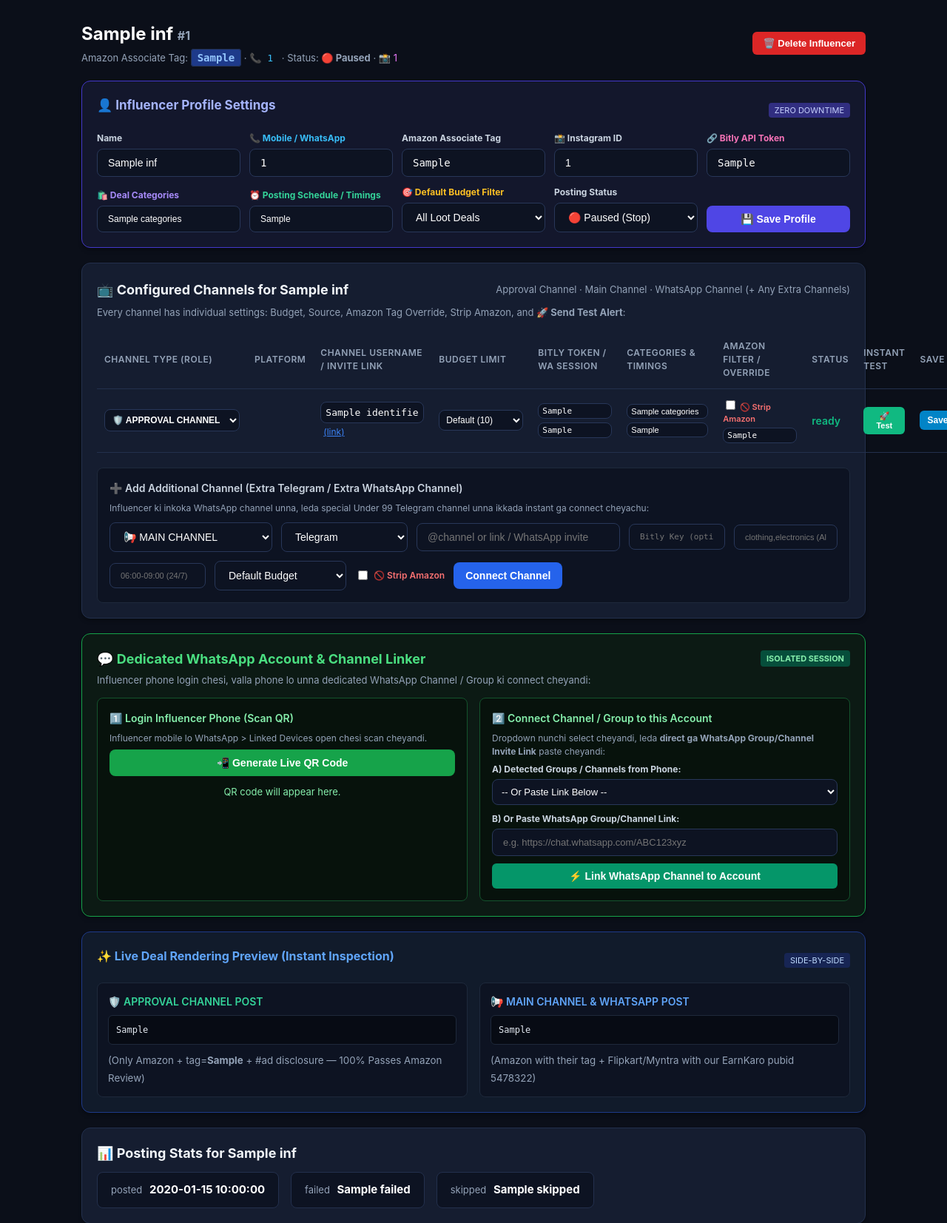
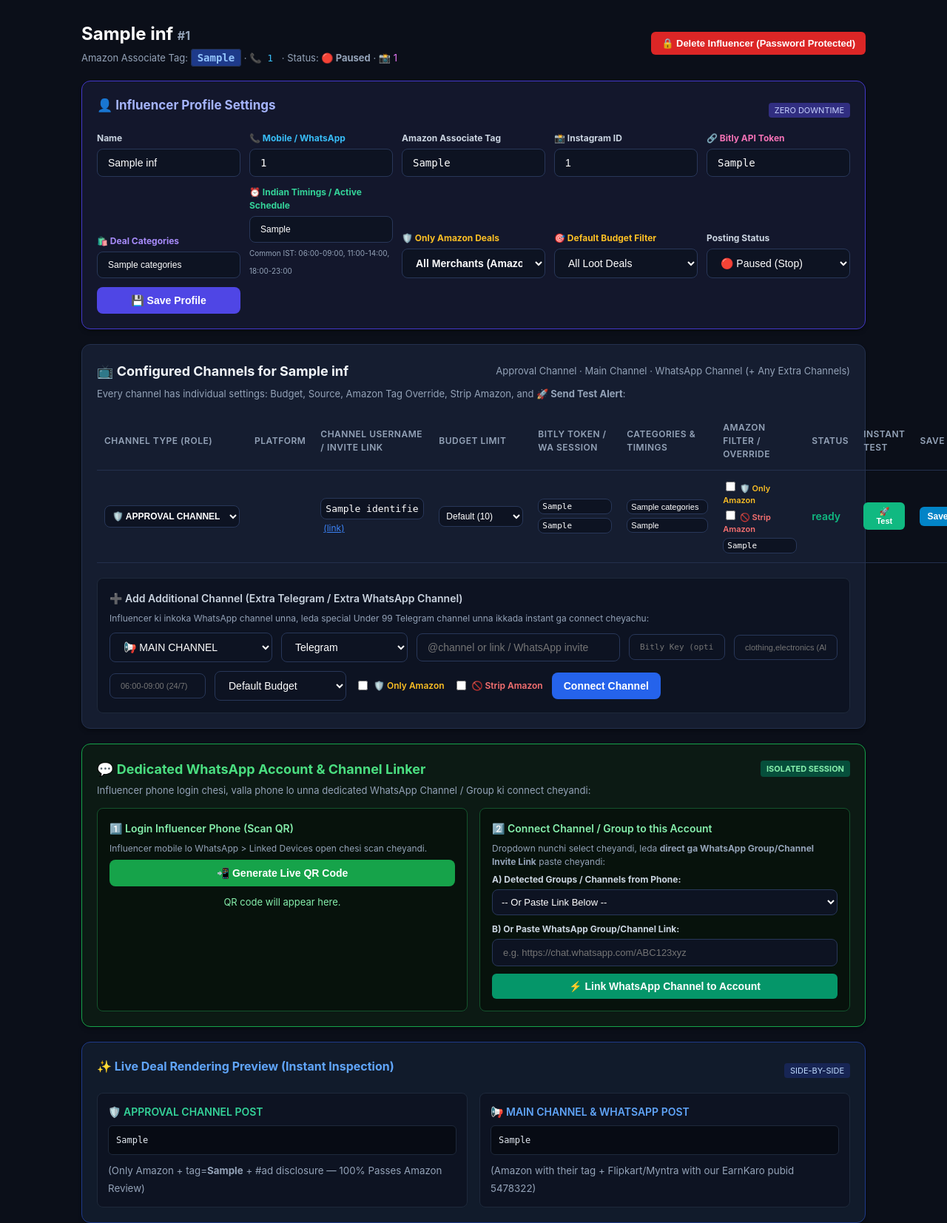
Before and after one commit to charanpendota98-prog/Influencers-deals, a Flask app: template dashboard/templates/influencer.html in a window 1280 px wide; the page is wider, and only the part inside the window is pictured. Shown: the part 59-1712 px from the top of that part at 74% size. Run offline with Flask 3, Linux system fonts and the light colour scheme; the template is opened without the code that fills it: most values are stand-ins (such as "Sample title", 1, 10 or a date in 2020); data that the repository does not hold is empty.

Commit message:
Add Indian timings multi-select, Only Amazon toggle per influencer/channel, and password-protected influencer deletion
Co-authored-by: arena-agent <297053741+arena-agent@users.noreply.github.com>

```diff
--- a/dashboard/app.py
+++ b/dashboard/app.py
@@ -81,7 +81,9 @@ def quick_add():
     bitly_key = request.form.get("bitly_api_key", "").strip()
     categories_list = request.form.getlist("categories")
     categories = ",".join(c.strip() for c in categories_list if c.strip())
-    schedule = request.form.get("posting_schedule", "").strip()
+    schedule_list = request.form.getlist("posting_schedule")
+    schedule = ",".join(s.strip() for s in schedule_list if s.strip()) or request.form.get("custom_schedule", "").strip()
+    only_amazon = request.form.get("only_amazon") == "1"
 
     approval_tg = request.form.get("approval_tg", "").strip()
     broadcast_tg = request.form.get("broadcast_tg", "").strip()
@@ -94,13 +96,15 @@ def quick_add():
     iid = db.add_influencer(name, tag, handle=handle, insta_id=insta,
                             phone_number=phone, price_filter=price_filt,
                             allowed_sources=allowed_src, bitly_api_key=bitly_key,
-                            categories=categories, posting_schedule=schedule)
+                            categories=categories, posting_schedule=schedule,
+                            only_amazon=only_amazon)
 
     # 1. Approval Channel
     if approval_tg:
         ident = clean_identifier(approval_tg)
         db.add_channel(iid, "telegram", ident, role="approval", status="ready",
-                       allowed_sources=allowed_src, categories=categories, posting_schedule=schedule)
+                       allowed_sources=allowed_src, categories=categories, posting_schedule=schedule,
+                       only_amazon=True)
 
     # 2. Broadcast Channel
     if broadcast_tg:
@@ -109,7 +113,8 @@ def quick_add():
                        strip_amazon=strip_amz_all,
                        price_filter=price_filt if price_filt != "all" else "",
                        allowed_sources=allowed_src, bitly_api_key=bitly_key,
-                       categories=categories, posting_schedule=schedule)
+                       categories=categories, posting_schedule=schedule,
+                       only_amazon=only_amazon)
 
     # 3. WhatsApp Channel/Group
     if whatsapp_id:
@@ -117,7 +122,8 @@ def quick_add():
                        strip_amazon=strip_amz_all,
                        price_filter=price_filt if price_filt != "all" else "",
                        allowed_sources=allowed_src, bitly_api_key=bitly_key,
-                       categories=categories, posting_schedule=schedule)
+                       categories=categories, posting_schedule=schedule,
+                       only_amazon=only_amazon)
 
     return redirect(url_for("influencer_detail", inf_id=iid))
 
@@ -134,7 +140,9 @@ def update_profile(inf_id):
     bitly_key = request.form.get("bitly_api_key", "").strip()
     categories_list = request.form.getlist("categories")
     categories = ",".join(c.strip() for c in categories_list if c.strip()) if categories_list else request.form.get("categories", "").strip()
-    schedule = request.form.get("posting_schedule", "").strip()
+    schedule_list = request.form.getlist("posting_schedule")
+    schedule = ",".join(s.strip() for s in schedule_list if s.strip()) or request.form.get("custom_schedule", "").strip()
+    only_amazon = request.form.get("only_amazon") == "1"
     notes = request.form.get("notes", "").strip()
     active_str = request.form.get("active")
     active = (active_str == "1") if active_str is not None else None
@@ -151,6 +159,7 @@ def update_profile(inf_id):
         bitly_api_key=bitly_key if bitly_key is not None else None,
         categories=categories if categories is not None else None,
         posting_schedule=schedule if schedule is not None else None,
+        only_amazon=only_amazon,
         notes=notes if notes else None,
         active=active,
     )
@@ -169,6 +178,7 @@ def update_channel_route(channel_id):
     bitly_key = request.form.get("bitly_api_key", "").strip()
     categories = request.form.get("categories", "").strip()
     schedule = request.form.get("posting_schedule", "").strip()
+    only_amz = request.form.get("only_amazon") == "1"
     strip_amz = request.form.get("strip_amazon") == "1"
 
     if ident:
@@ -186,6 +196,7 @@ def update_channel_route(channel_id):
         bitly_api_key=bitly_key,
         categories=categories,
         posting_schedule=schedule,
+        only_amazon=only_amz,
     )
     if inf_id:
         return redirect(url_for("influencer_detail", inf_id=int(inf_id)))
@@ -205,6 +216,7 @@ def add_manual_channel(inf_id):
     bitly_key = request.form.get("bitly_api_key", "").strip()
     categories = request.form.get("categories", "").strip()
     schedule = request.form.get("posting_schedule", "").strip()
+    only_amz = request.form.get("only_amazon") == "1"
     strip_amz = request.form.get("strip_amazon") == "1"
 
     if raw_ident:
@@ -224,6 +236,7 @@ def add_manual_channel(inf_id):
             bitly_api_key=bitly_key,
             categories=categories,
             posting_schedule=schedule,
+            only_amazon=only_amz,
         )
 
     return redirect(url_for("influencer_detail", inf_id=inf_id))
@@ -292,6 +305,9 @@ def delete_channel(channel_id):
 
 @app.route("/influencer/<int:inf_id>/delete", methods=["POST"])
 def delete_influencer(inf_id):
+    pwd = request.form.get("admin_password", "").strip()
+    if pwd != config.ADMIN_DELETE_PASSWORD:
+        return redirect(url_for("influencer_detail", inf_id=inf_id, err="invalid_password"))
     db.delete_influencer(inf_id)
     return redirect(url_for("index"))
 
--- a/dashboard/templates/influencer.html
+++ b/dashboard/templates/influencer.html
@@ -12,9 +12,13 @@
     </p>
   </div>
   <div>
-    <form method="post" action="{{ url_for('delete_influencer', inf_id=inf.id) }}" onsubmit="return confirm('Delete this influencer and all attached channels?');">
-      <button type="submit" style="background: #dc2626; color: white; padding: 8px 14px; border-radius: 6px; font-size: 13px;">🗑️ Delete Influencer</button>
+    <form method="post" action="{{ url_for('delete_influencer', inf_id=inf.id) }}" onsubmit="var p = prompt('Enter Admin Password to delete this influencer:'); if (!p) return false; this.admin_password.value = p; return true;">
+      <input type="hidden" name="admin_password" value="" />
+      <button type="submit" style="background: #dc2626; color: white; padding: 8px 14px; border-radius: 6px; font-size: 13px; font-weight:bold; cursor:pointer;">🔒 Delete Influencer (Password Protected)</button>
     </form>
+    {% if request.args.get('err') == 'invalid_password' %}
+      <div style="color: #ef4444; font-size: 12px; font-weight: bold; margin-top: 4px; text-align:right;">❌ Incorrect Admin Password!</div>
+    {% endif %}
   </div>
 </div>
 
@@ -51,8 +55,16 @@
       <input name="categories" value="{{ inf.categories or '' }}" placeholder="clothing,electronics,home,daily (Empty=All)" style="width: 100%; font-size: 12px;" />
     </div>
     <div>
-      <label style="font-size: 12px; font-weight: 700; display: block; margin-bottom: 5px; color:#34d399;">⏰ Posting Schedule / Timings</label>
+      <label style="font-size: 12px; font-weight: 700; display: block; margin-bottom: 5px; color:#34d399;">⏰ Indian Timings / Active Schedule</label>
       <input name="posting_schedule" value="{{ inf.posting_schedule or '' }}" placeholder="06:00-09:00,18:00-23:00 (Empty=24/7)" style="width: 100%; font-size: 12px;" />
+      <span class="hint" style="font-size:10px;">Common IST: 06:00-09:00, 11:00-14:00, 18:00-23:00</span>
+    </div>
+    <div>
+      <label style="font-size: 12px; font-weight: 700; display: block; margin-bottom: 5px; color:#fbbf24;">🛡️ Only Amazon Deals</label>
+      <select name="only_amazon" style="width: 100%; font-weight:bold;">
+        <option value="0" {{ 'selected' if not inf.only_amazon else '' }}>All Merchants (Amazon + Flipkart/Myntra)</option>
+        <option value="1" {{ 'selected' if inf.only_amazon else '' }}>🛡️ ONLY AMAZON (Kevalam Amazon Mathrame)</option>
+      </select>
     </div>
     <div>
       <label style="font-size: 12px; font-weight: 700; display: block; margin-bottom: 5px; color:#fbbf24;">🎯 Default Budget Filter</label>
@@ -140,7 +152,10 @@
           </td>
           <td>
             <div>
-              <label style="display: block; cursor: pointer; color: #f87171; font-weight: 600; font-size: 11px;">
+              <label style="display: block; cursor: pointer; color: #fbbf24; font-weight: 600; font-size: 11px;">
+                <input type="checkbox" name="only_amazon" value="1" {{ 'checked' if c.only_amazon else '' }} /> 🛡️ Only Amazon
+              </label>
+              <label style="display: block; cursor: pointer; color: #f87171; font-weight: 600; font-size: 11px; margin-top:2px;">
                 <input type="checkbox" name="strip_amazon" value="1" {{ 'checked' if c.strip_amazon else '' }} /> 🚫 Strip Amazon
               </label>
               <input name="amazon_override_tag" value="{{ c.amazon_override_tag or '' }}" placeholder="Alt Tag" style="font-size: 11px; padding: 3px 5px; width: 100px; margin-top: 3px; font-family: monospace;" title="Specific Amazon Tag for this channel" />
@@ -194,6 +209,9 @@
         <option value="under_999">🏷️ Under ₹999 Only</option>
         <option value="all">All Deals</option>
       </select>
+      <label style="font-size: 12px; font-weight: 600; color: #fbbf24; cursor: pointer; display: flex; align-items: center; gap: 5px;">
+        <input type="checkbox" name="only_amazon" value="1" /> 🛡️ Only Amazon
+      </label>
       <label style="font-size: 12px; font-weight: 600; color: #f87171; cursor: pointer; display: flex; align-items: center; gap: 5px;">
         <input type="checkbox" name="strip_amazon" value="1" /> 🚫 Strip Amazon
       </label>
--- a/influencer_hub/config.py
+++ b/influencer_hub/config.py
@@ -90,6 +90,9 @@ VM_WATCH_INTERVAL = _int("VM_WATCH_INTERVAL", 300)  # seconds
 # ----- Bitly shortener (for multi-link clean formatting) -----
 BITLY_API_KEY = _env("BITLY_API_KEY", "")
 
+# ----- Security & Admin protection -----
+ADMIN_DELETE_PASSWORD = _env("ADMIN_DELETE_PASSWORD", "admin123")
+
 # ----- Pipeline pacing -----
 QUEUE_WORKERS = _int("HUB_QUEUE_WORKERS", 4)
 POST_QUIET_START = _env("HUB_POST_QUIET_START", "02:00")
```
Also changed, not shown: dashboard/templates/index.html (+17 -6 lines), influencer_hub/db.py (+21 -10 lines), influencer_hub/pipeline.py (+9 -2 lines), tests/test_advanced_features.py (added, +53 -0 lines).
